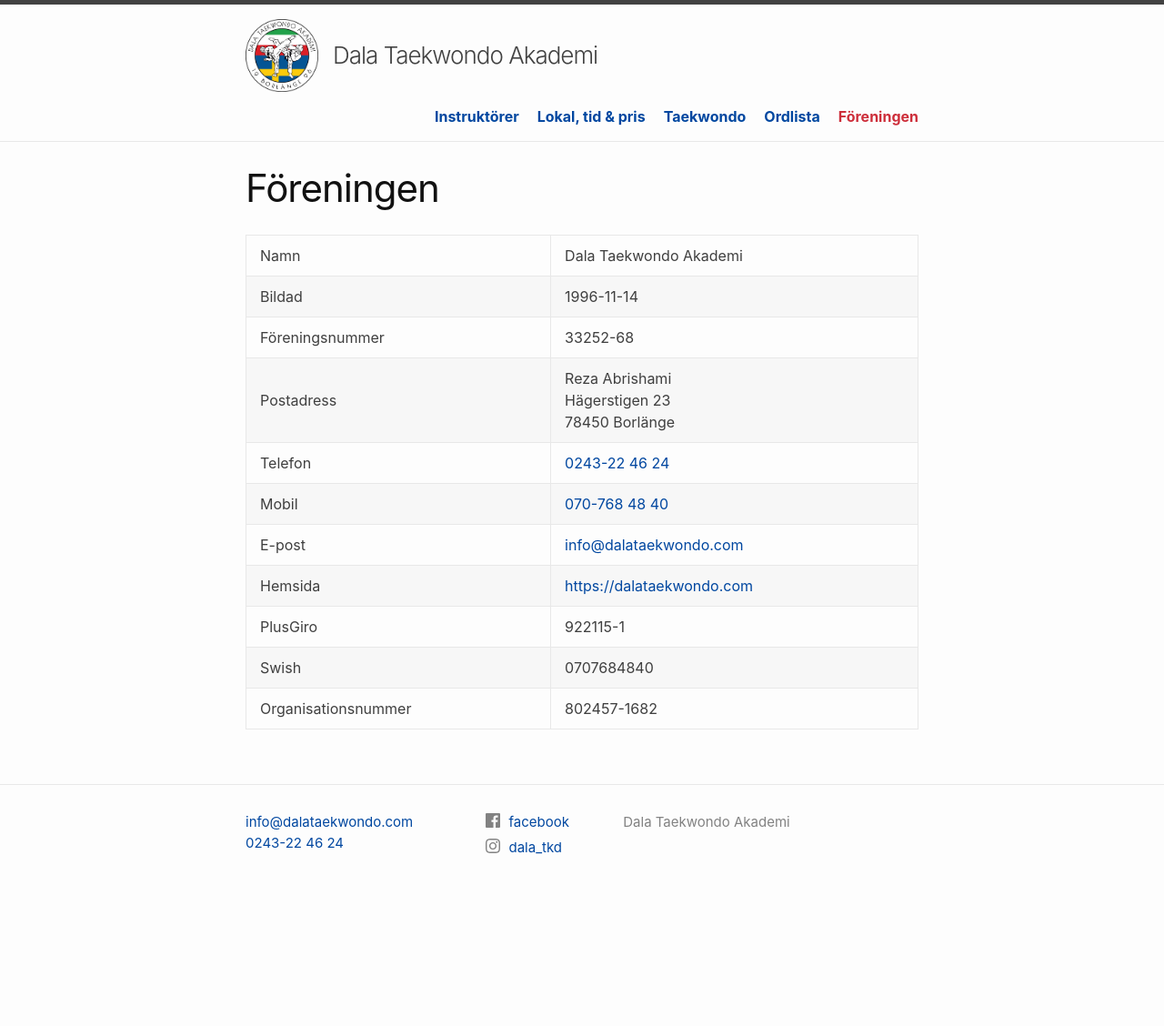
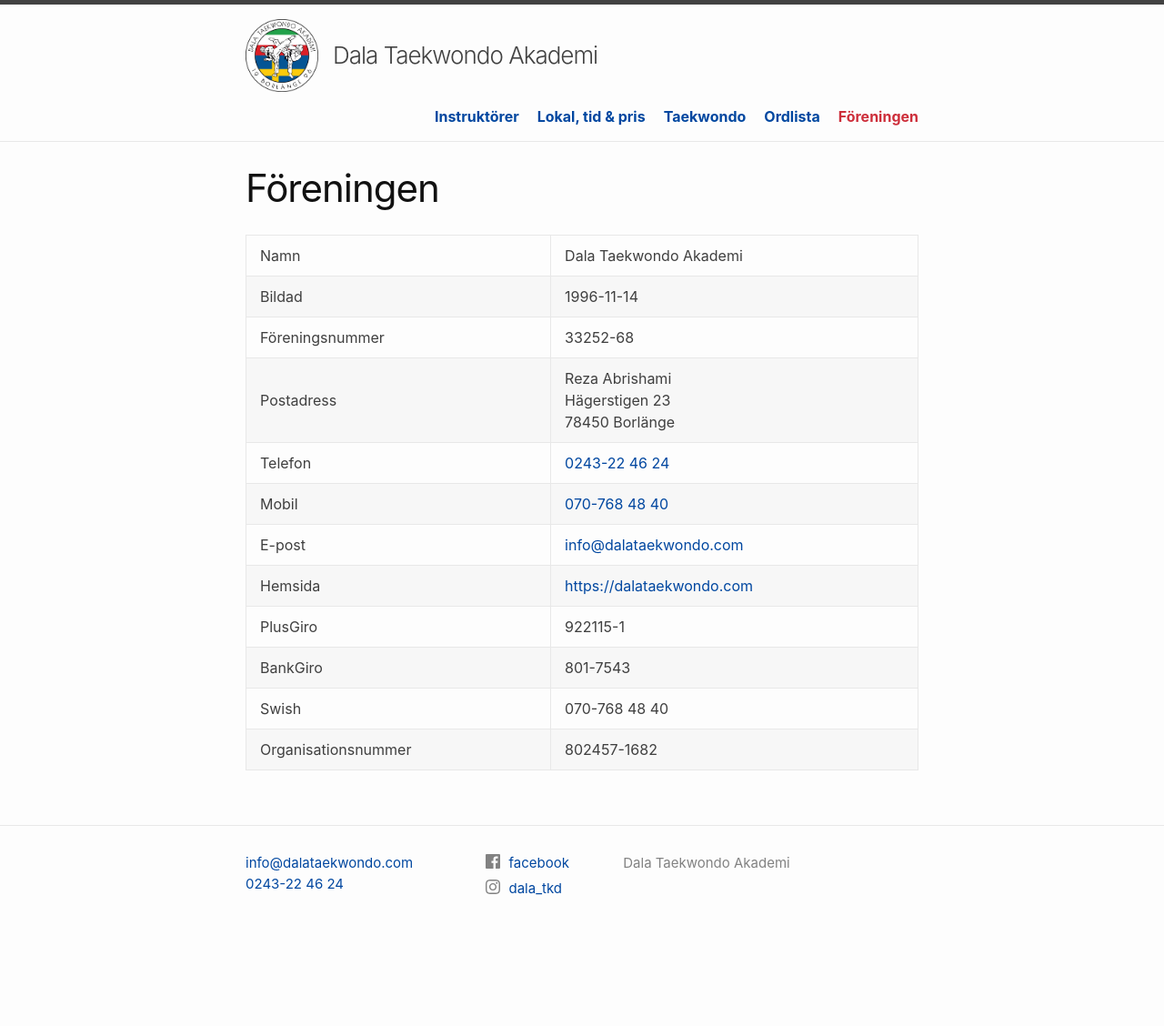
Before and after one commit to dalataekwondo/dalataekwondo.github.io, a Jekyll site: the page built from 05.foreningen.markdown, in a window 1280 px wide. Shown: the whole page at 91% size. Built offline with Jekyll 4.4.1, drawn with Linux system fonts in a browser that asks for light colours; before the commit the page ends 1083 px from its top, so only the background shows below that.

Commit message:
Uppdaterade med BG

```diff
--- a/05.foreningen.markdown
+++ b/05.foreningen.markdown
@@ -15,7 +15,8 @@ permalink: /foreningen/
 | E-post               | [info@dalataekwondo.com][mailto]                     |
 | Hemsida              | <https://dalataekwondo.com>                          |
 | PlusGiro             | 922115-1                                             |
-| Swish                | 0707684840                                           |
+| BankGiro             | 801-7543                                             |
+| Swish                | 070-768 48 40                                        |
 | Organisationsnummer  | 802457-1682                                          |
 
 [mailto]: mailto:info@dalataekwondo.com
```
